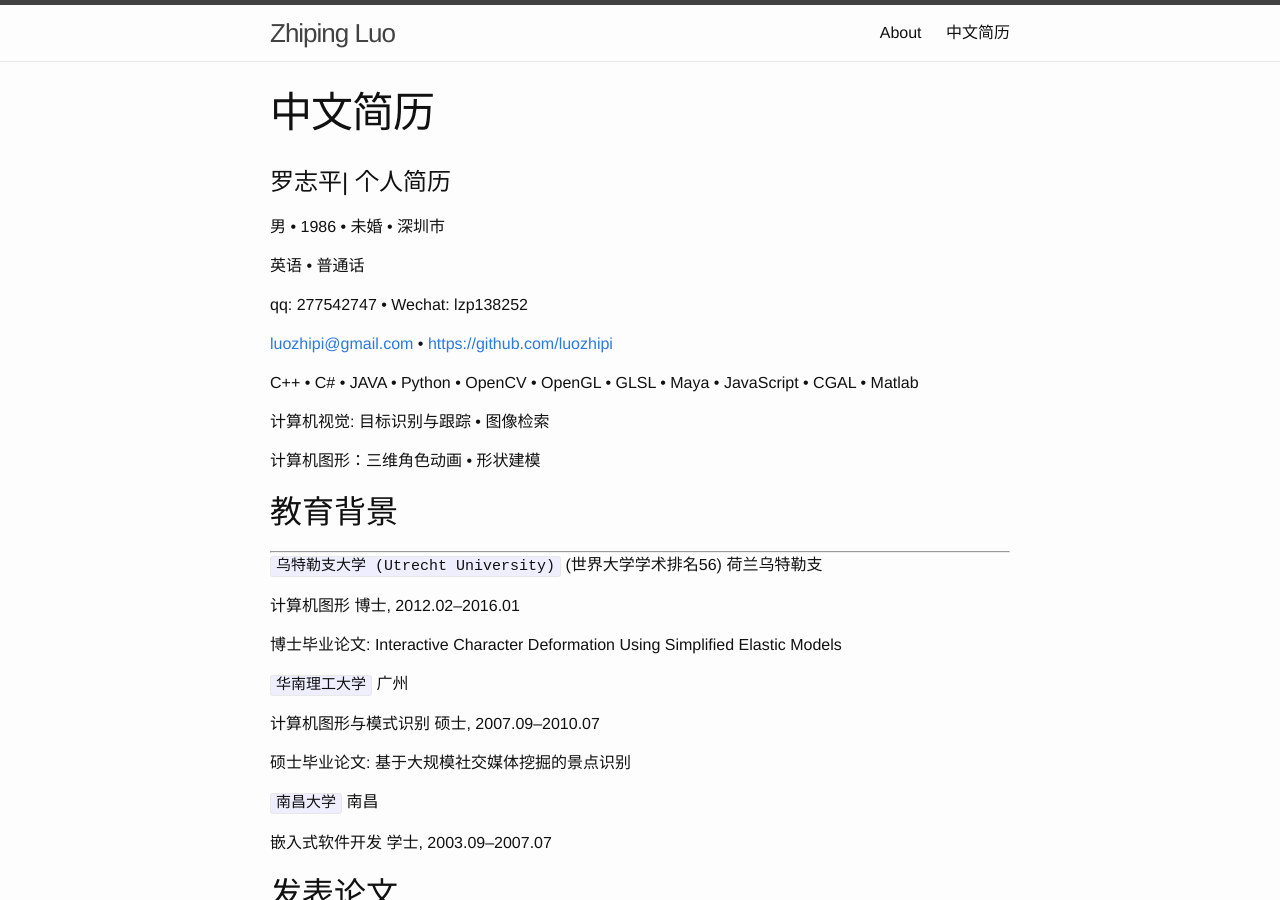
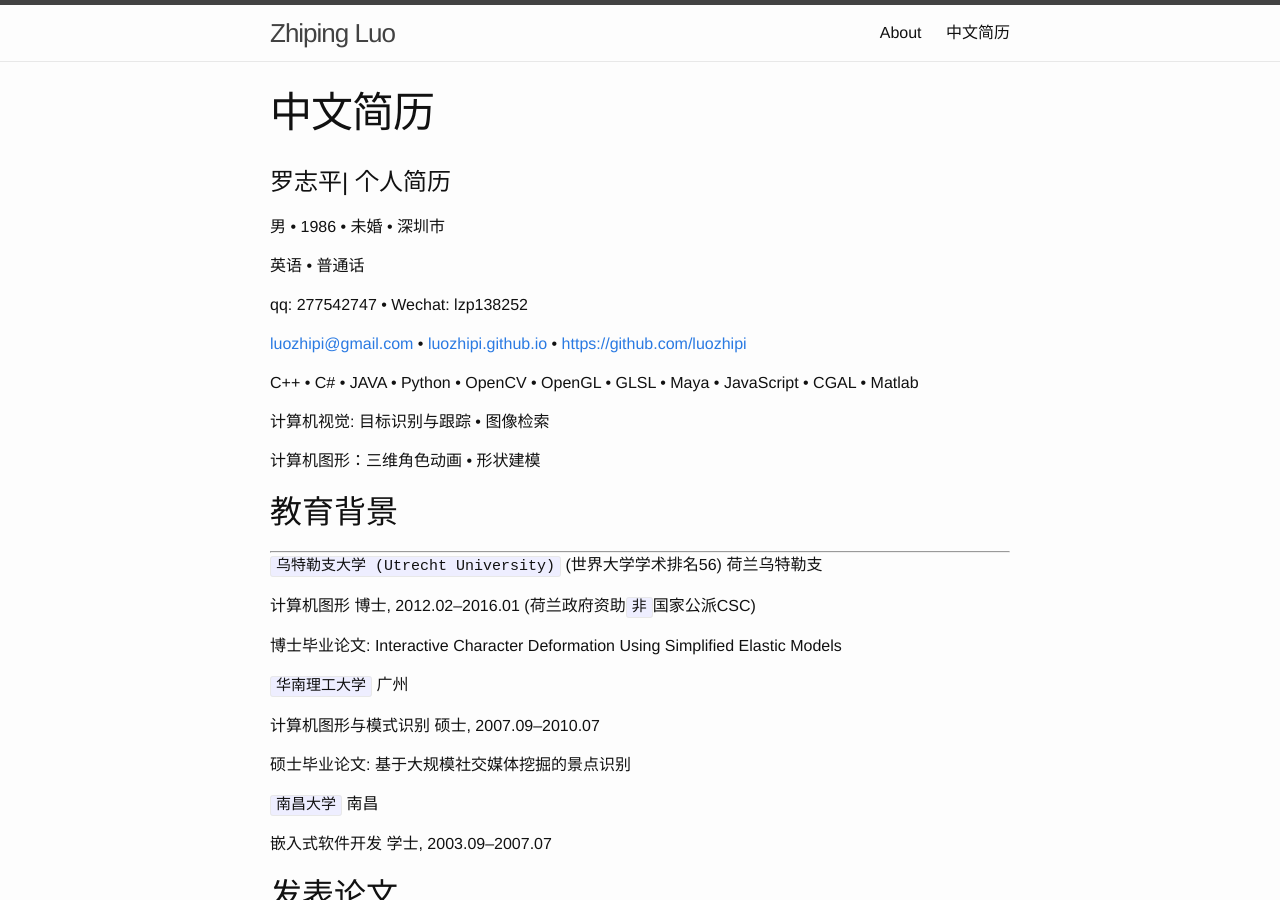
Before and after one commit to luozhipi/luozhipi.github.io, a Jekyll site: the page built from resume_CN.md, in a window 1280 px wide and 900 px high. Built offline with Jekyll 4.4.1, drawn with Linux system fonts in a browser that asks for light colours; some of the changed text lies outside the part shown.

Commit message:
Update resume_CN.md

```diff
--- a/resume_CN.md
+++ b/resume_CN.md
@@ -11,7 +11,7 @@ permalink: /cv_cn/
 
 qq: 277542747 • Wechat: lzp138252
 
-[luozhipi@gmail.com](mailto:luozhipi@gmail.com) • [https://github.com/luozhipi](https://github.com/luozhipi)
+[luozhipi@gmail.com](mailto:luozhipi@gmail.com) • [luozhipi.github.io](luozhipi.github.io) • [https://github.com/luozhipi](https://github.com/luozhipi)
 
 C++ • C# • JAVA • Python • OpenCV • OpenGL • GLSL • Maya • JavaScript • CGAL • Matlab
 
@@ -25,7 +25,7 @@ C++ • C# • JAVA • Python • OpenCV • OpenGL • GLSL • Maya • JavaS
 
 `乌特勒支大学 (Utrecht University)` (世界大学学术排名56)         										荷兰乌特勒支
 
-计算机图形 博士,  						2012.02–2016.01
+计算机图形 博士,  						2012.02–2016.01 (荷兰政府资助`非`国家公派CSC)
 
 博士毕业论文: Interactive Character Deformation Using Simplified Elastic Models
 
```
Also changed, not shown: other parts of resume_CN.md (+1 -1 lines).
